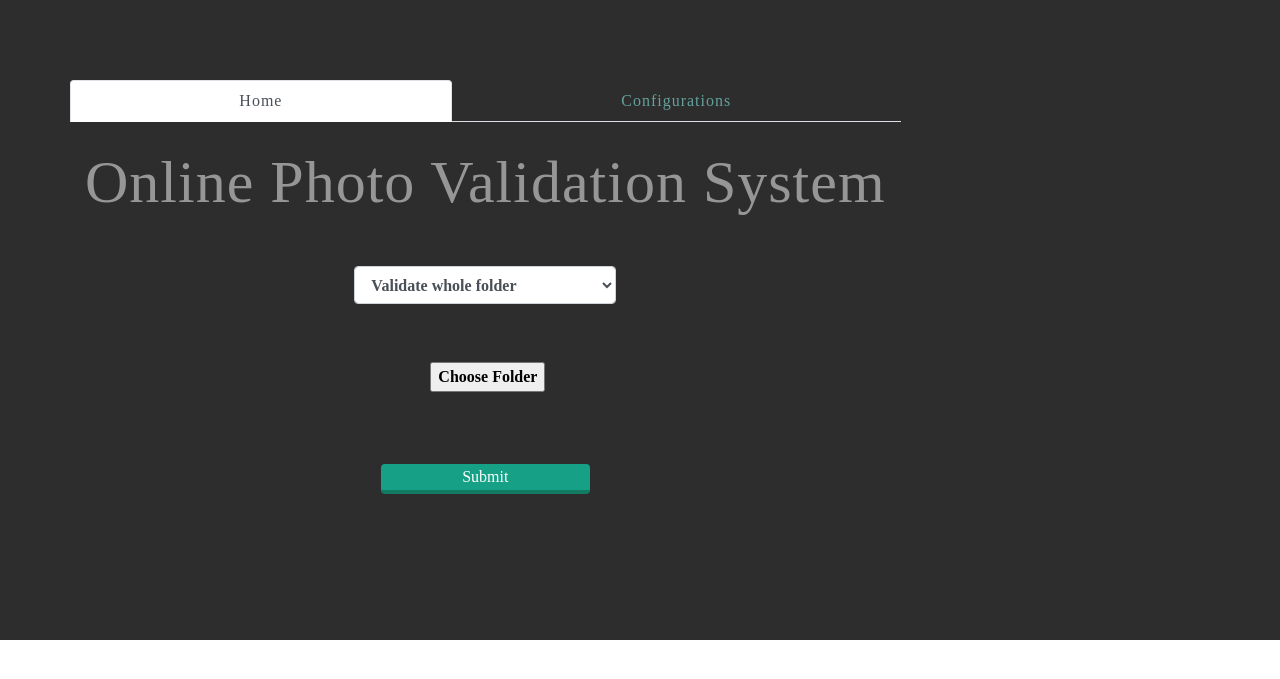
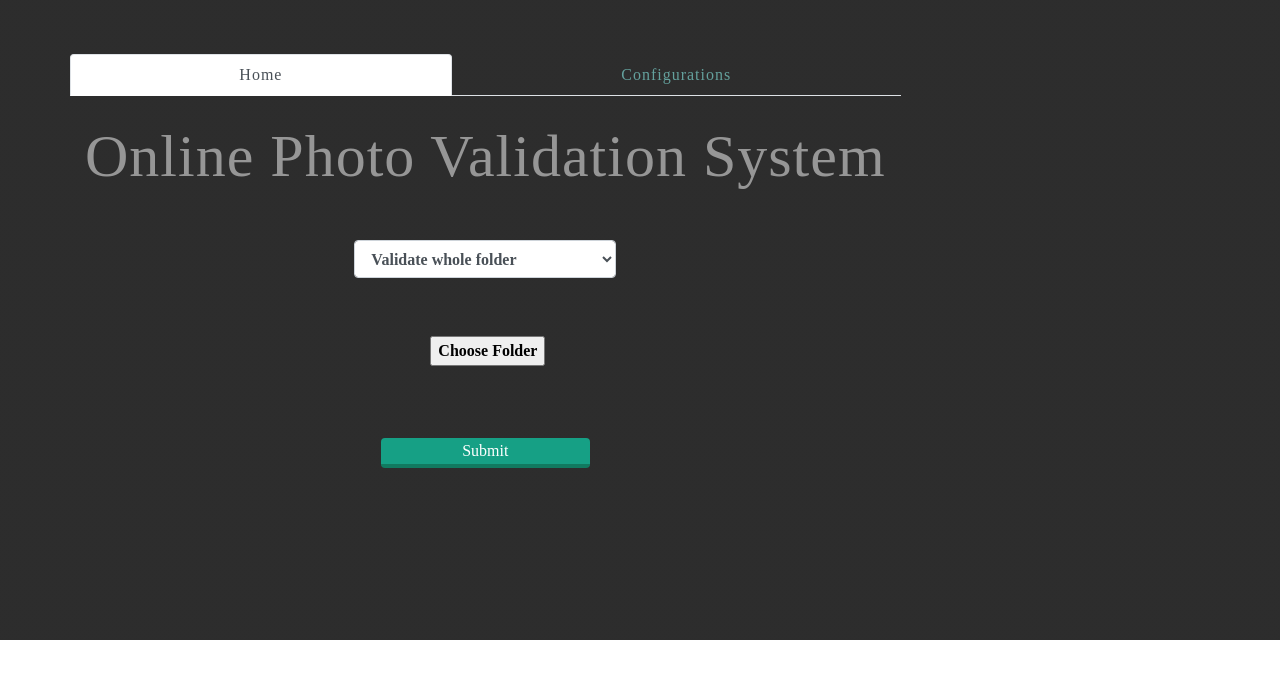
Before and after one commit to Yashasvii/Online-Photo-Validator, a Django app: page /photoValidator/ in a window 1280 px wide. Shown: the top 679 px of the page. Run offline with Django 3.2, Linux system fonts and the light colour scheme; some libraries are stand-ins or nearby versions; some web fonts are replaced.

Commit message:
configuration tab

```diff
--- a/api/static/api/css/style.css
+++ b/api/static/api/css/style.css
@@ -57,6 +57,12 @@ font-family: 'Varela Round';
 
 
 
+#nav-tab-main{
+  margin-top: -2%;
+}
+
+
+
 html, section {
     margin: 0;
     height: 100%;
--- a/api/templates/api/index1.html
+++ b/api/templates/api/index1.html
@@ -31,7 +31,7 @@
 
 <body id="page-top" class="about-section text-center">
 
-<div class="container">
+<div class="container" id="nav-tab-main">
     <div class="row">
         <div class="col-xs-12 ">
             <nav>
@@ -113,6 +113,8 @@
 
 
 <script src="{% static 'api/js/logic.js' %}"></script>
+    </div>
+</div>
 
 </body>
 
```
